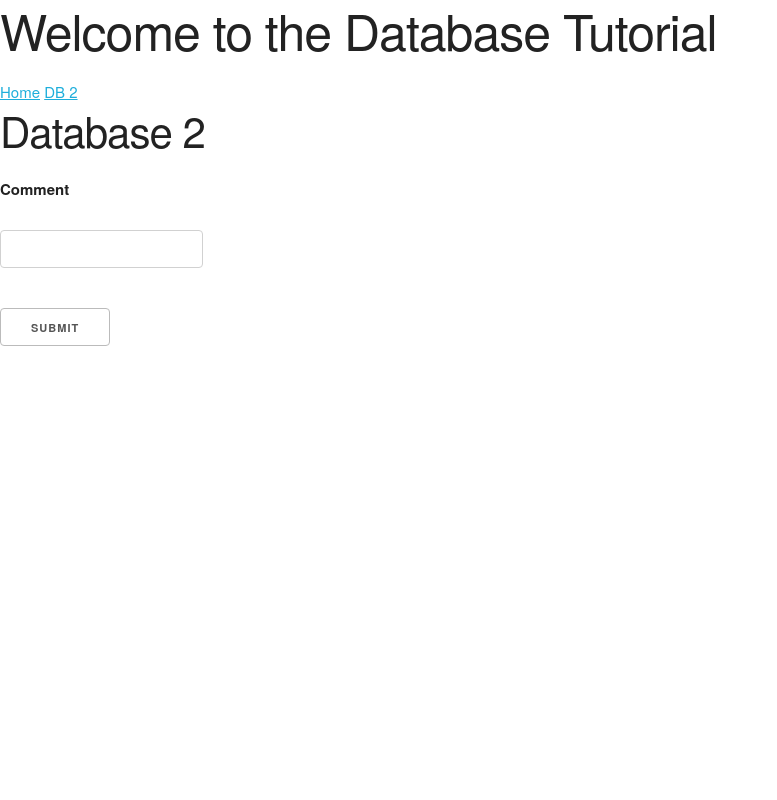
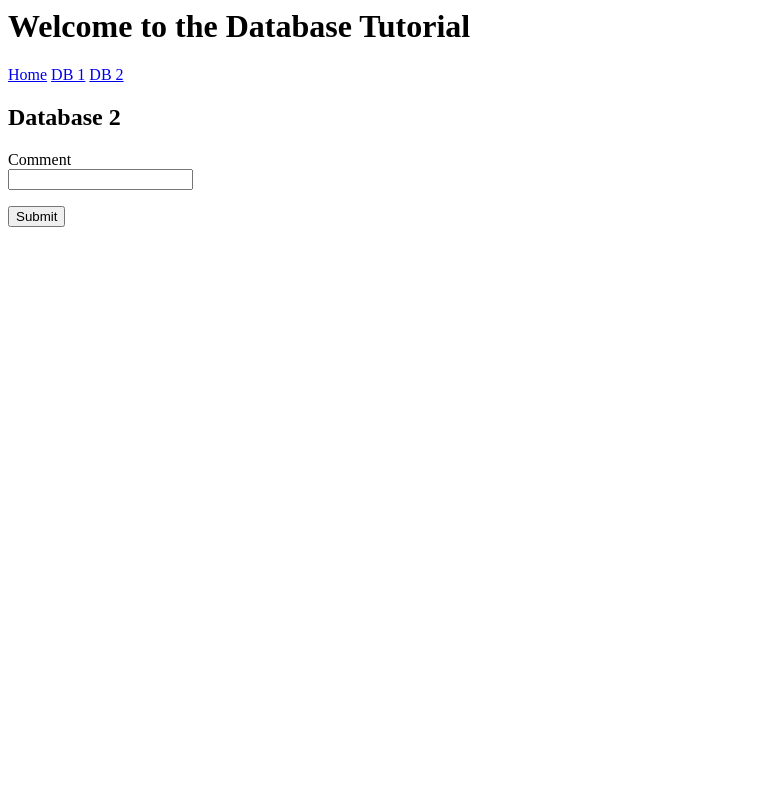
Before and after one commit to AlexJJGreen/flask_database_blueprint, a Flask app: page /database_2/db_2_form in a window 1280 px wide. Shown: the whole page, without its empty margins (0-777 px from the left). Run offline with Flask 2, Linux system fonts and the light colour scheme; parts of the project's set-up code (start-up, migrations or seed data) failed here and were passed over.

Commit message:
fully functional

```diff
--- a/app/__init__.py
+++ b/app/__init__.py
@@ -7,6 +7,8 @@ from flask_migrate import Migrate
 # import blueprints and bp level SQLAlchemy intances
 from .database_2 import database_2
 from app.database_2.models import db as db_2
+from .database_1 import database_1
+from app.database_1.models import db as db_1
 
 # create an instance of migrate not bound to app outside of app context
 migrate = Migrate()
@@ -17,14 +19,18 @@ def create_app():
     app.config.from_object(Config)
 
     # initialize db and migration instances within the app
+    db_1.init_app(app)
     db_2.init_app(app)
+    migrate.init_app(app, db_1)
     migrate.init_app(app, db_2)
 
     with app.app_context():
         # create databases within app context
+        db_1.create_all()
         db_2.create_all()
 
         # register bluprints within app context
+        app.register_blueprint(database_1, url_prefix="/database_1")
         app.register_blueprint(database_2, url_prefix="/database_2")
 
         # import app level routes at end to avoid circular imports
--- a/app/database_1/models.py
+++ b/app/database_1/models.py
@@ -2,7 +2,7 @@ from flask_sqlalchemy import SQLAlchemy
 
 db = SQLAlchemy()
 
-class Comment_Model(db.Model):
+class Comment_Model_1(db.Model):
     id = db.Column(db.Integer, primary_key=True) # <-- NB. Autoincrement defaults to true on primary int key cols (SQLAlchemy)
     comment = db.Column(db.String(144), index=True)
 
--- a/app/database_1/routes.py
+++ b/app/database_1/routes.py
@@ -1,13 +1,13 @@
 from flask import render_template, redirect, url_for
-from . import database_2
+from . import database_1
 from .forms import Comment_Form
-from .models import Comment_Model, db
+from .models import Comment_Model_1, db
 
 @database_1.route("db_1_form", methods=["GET", "POST"])
 def db_1_form():
     form = Comment_Form()
     if form.validate_on_submit():
-        comment = Comment_Model(comment=form.comment.data)
+        comment = Comment_Model_1(comment=form.comment.data)
         db.session.add(comment)
         db.session.commit()
         return redirect(url_for("index"))
--- a/app/database_2/models.py
+++ b/app/database_2/models.py
@@ -2,7 +2,7 @@ from flask_sqlalchemy import SQLAlchemy
 
 db = SQLAlchemy()
 
-class Comment_Model(db.Model):
+class Comment_Model_2(db.Model):
     id = db.Column(db.Integer, primary_key=True) # <-- NB. Autoincrement defaults to true on primary int key cols (SQLAlchemy)
     comment = db.Column(db.String(144), index=True)
 
--- a/app/database_2/routes.py
+++ b/app/database_2/routes.py
@@ -1,13 +1,13 @@
 from flask import render_template, redirect, url_for
 from . import database_2
 from .forms import Comment_Form
-from .models import Comment_Model, db
+from .models import Comment_Model_2, db
 
 @database_2.route("db_2_form", methods=["GET", "POST"])
 def db_2_form():
     form = Comment_Form()
     if form.validate_on_submit():
-        comment = Comment_Model(comment=form.comment.data)
+        comment = Comment_Model_2(comment=form.comment.data)
         db.session.add(comment)
         db.session.commit()
         return redirect(url_for("index"))
--- /dev/null
+++ b/app/database_2/static/styles.css
@@ -0,0 +1,3 @@
+a, p, h1, h2, h3 {
+    color: cornflowerblue;
+}
--- a/app/routes.py
+++ b/app/routes.py
@@ -1,10 +1,12 @@
 from flask import render_template
 from flask import current_app as app
-from app.database_2.models import Comment_Model
+from app.database_1.models import Comment_Model_1
+from app.database_2.models import Comment_Model_2
 
 @app.route("/")
 @app.route("/index")
 def index():
-    db_2_comments = Comment_Model.query.all()
+    db_1_comments = Comment_Model_1.query.all()
+    db_2_comments = Comment_Model_2.query.all()
 
-    return render_template("index.html", db_2_comments=db_2_comments)
+    return render_template("index.html", db_1_comments=db_1_comments, db_2_comments=db_2_comments)
--- a/app/templates/base.html
+++ b/app/templates/base.html
@@ -3,13 +3,12 @@
     <meta charset="UTF-8">
     <meta http-equiv="X-UA-Compatible" content="IE=edge">
     <meta name="viewport" content="width=, initial-scale=1.0">
-    <link rel="stylesheet" href="static/css/normalize.css">
-    <link rel="stylesheet" href="static/css/skeleton.css">
     <title>Database Template</title>
 </head>
 <body>
     <h1>Welcome to the Database Tutorial</h1>
     <a href="{{ url_for('index') }}">Home</a>
+    <a href="{{url_for('database_1.db_1_form')}}">DB 1</a>
     <a href="{{url_for('database_2.db_2_form')}}">DB 2</a>
 
     {% block content %}
--- a/app/templates/index.html
+++ b/app/templates/index.html
@@ -2,8 +2,11 @@
 
 {% block content %}
 <!-- enter a red block for db1 -->
+    {% for comment in db_1_comments %}
+        <p style="color: crimson;">{{comment.comment}}</p>
+    {% endfor %}
 <!-- enter a red block for db2 -->
     {% for comment in db_2_comments %}
-        <p>{{comment.comment}}</p>
+        <p style="color: cornflowerblue;">{{comment.comment}}</p>
     {% endfor %}
 {% endblock %}
--- a/app/templates/static/css/skeleton.css
+++ /dev/null
@@ -1,418 +0,0 @@
-/*
-* Skeleton V2.0.4
-* Copyright 2014, Dave Gamache
-* www.getskeleton.com
-* Free to use under the MIT license.
-* http://www.opensource.org/licenses/mit-license.php
-* 12/29/2014
-*/
-
-
-/* Table of contents
-––––––––––––––––––––––––––––––––––––––––––––––––––
-- Grid
-- Base Styles
-- Typography
-- Links
-- Buttons
-- Forms
-- Lists
-- Code
-- Tables
-- Spacing
-- Utilities
-- Clearing
-- Media Queries
-*/
-
-
-/* Grid
-–––––––––––––––––––––––––––––––––––––––––––––––––– */
-.container {
-  position: relative;
-  width: 100%;
-  max-width: 960px;
-  margin: 0 auto;
-  padding: 0 20px;
-  box-sizing: border-box; }
-.column,
-.columns {
-  width: 100%;
-  float: left;
-  box-sizing: border-box; }
-
-/* For devices larger than 400px */
-@media (min-width: 400px) {
-  .container {
-    width: 85%;
-    padding: 0; }
-}
-
-/* For devices larger than 550px */
-@media (min-width: 550px) {
-  .container {
-    width: 80%; }
-  .column,
-  .columns {
-    margin-left: 4%; }
-  .column:first-child,
-  .columns:first-child {
-    margin-left: 0; }
-
-  .one.column,
-  .one.columns                    { width: 4.66666666667%; }
-  .two.columns                    { width: 13.3333333333%; }
-  .three.columns                  { width: 22%;            }
-  .four.columns                   { width: 30.6666666667%; }
-  .five.columns                   { width: 39.3333333333%; }
-  .six.columns                    { width: 48%;            }
-  .seven.columns                  { width: 56.6666666667%; }
-  .eight.columns                  { width: 65.3333333333%; }
-  .nine.columns                   { width: 74.0%;          }
-  .ten.columns                    { width: 82.6666666667%; }
-  .eleven.columns                 { width: 91.3333333333%; }
-  .twelve.columns                 { width: 100%; margin-left: 0; }
-
-  .one-third.column               { width: 30.6666666667%; }
-  .two-thirds.column              { width: 65.3333333333%; }
-
-  .one-half.column                { width: 48%; }
-
-  /* Offsets */
-  .offset-by-one.column,
-  .offset-by-one.columns          { margin-left: 8.66666666667%; }
-  .offset-by-two.column,
-  .offset-by-two.columns          { margin-left: 17.3333333333%; }
-  .offset-by-three.column,
-  .offset-by-three.columns        { margin-left: 26%;            }
-  .offset-by-four.column,
-  .offset-by-four.columns         { margin-left: 34.6666666667%; }
-  .offset-by-five.column,
-  .offset-by-five.columns         { margin-left: 43.3333333333%; }
-  .offset-by-six.column,
-  .offset-by-six.columns          { margin-left: 52%;            }
-  .offset-by-seven.column,
-  .offset-by-seven.columns        { margin-left: 60.6666666667%; }
-  .offset-by-eight.column,
-  .offset-by-eight.columns        { margin-left: 69.3333333333%; }
-  .offset-by-nine.column,
-  .offset-by-nine.columns         { margin-left: 78.0%;          }
-  .offset-by-ten.column,
-  .offset-by-ten.columns          { margin-left: 86.6666666667%; }
-  .offset-by-eleven.column,
-  .offset-by-eleven.columns       { margin-left: 95.3333333333%; }
-
-  .offset-by-one-third.column,
-  .offset-by-one-third.columns    { margin-left: 34.6666666667%; }
-  .offset-by-two-thirds.column,
-  .offset-by-two-thirds.columns   { margin-left: 69.3333333333%; }
-
-  .offset-by-one-half.column,
-  .offset-by-one-half.columns     { margin-left: 52%; }
-
-}
-
-
-/* Base Styles
-–––––––––––––––––––––––––––––––––––––––––––––––––– */
-/* NOTE
-html is set to 62.5% so that all the REM measurements throughout Skeleton
-are based on 10px sizing. So basically 1.5rem = 15px :) */
-html {
-  font-size: 62.5%; }
-body {
-  font-size: 1.5em; /* currently ems cause chrome bug misinterpreting rems on body element */
-  line-height: 1.6;
-  font-weight: 400;
-  font-family: "Raleway", "HelveticaNeue", "Helvetica Neue", Helvetica, Arial, sans-serif;
-  color: #222; }
-
-
-/* Typography
-–––––––––––––––––––––––––––––––––––––––––––––––––– */
-h1, h2, h3, h4, h5, h6 {
-  margin-top: 0;
-  margin-bottom: 2rem;
-  font-weight: 300; }
-h1 { font-size: 4.0rem; line-height: 1.2;  letter-spacing: -.1rem;}
-h2 { font-size: 3.6rem; line-height: 1.25; letter-spacing: -.1rem; }
-h3 { font-size: 3.0rem; line-height: 1.3;  letter-spacing: -.1rem; }
-h4 { font-size: 2.4rem; line-height: 1.35; letter-spacing: -.08rem; }
-h5 { font-size: 1.8rem; line-height: 1.5;  letter-spacing: -.05rem; }
-h6 { font-size: 1.5rem; line-height: 1.6;  letter-spacing: 0; }
-
-/* Larger than phablet */
-@media (min-width: 550px) {
-  h1 { font-size: 5.0rem; }
-  h2 { font-size: 4.2rem; }
-  h3 { font-size: 3.6rem; }
-  h4 { font-size: 3.0rem; }
-  h5 { font-size: 2.4rem; }
-  h6 { font-size: 1.5rem; }
-}
-
-p {
-  margin-top: 0; }
-
-
-/* Links
-–––––––––––––––––––––––––––––––––––––––––––––––––– */
-a {
-  color: #1EAEDB; }
-a:hover {
-  color: #0FA0CE; }
-
-
-/* Buttons
-–––––––––––––––––––––––––––––––––––––––––––––––––– */
-.button,
-button,
-input[type="submit"],
-input[type="reset"],
-input[type="button"] {
-  display: inline-block;
-  height: 38px;
-  padding: 0 30px;
-  color: #555;
-  text-align: center;
-  font-size: 11px;
-  font-weight: 600;
-  line-height: 38px;
-  letter-spacing: .1rem;
-  text-transform: uppercase;
-  text-decoration: none;
-  white-space: nowrap;
-  background-color: transparent;
-  border-radius: 4px;
-  border: 1px solid #bbb;
-  cursor: pointer;
-  box-sizing: border-box; }
-.button:hover,
-button:hover,
-input[type="submit"]:hover,
-input[type="reset"]:hover,
-input[type="button"]:hover,
-.button:focus,
-button:focus,
-input[type="submit"]:focus,
-input[type="reset"]:focus,
-input[type="button"]:focus {
-  color: #333;
-  border-color: #888;
-  outline: 0; }
-.button.button-primary,
-button.button-primary,
-input[type="submit"].button-primary,
-input[type="reset"].button-primary,
-input[type="button"].button-primary {
-  color: #FFF;
-  background-color: #33C3F0;
-  border-color: #33C3F0; }
-.button.button-primary:hover,
-button.button-primary:hover,
-input[type="submit"].button-primary:hover,
-input[type="reset"].button-primary:hover,
-input[type="button"].button-primary:hover,
-.button.button-primary:focus,
-button.button-primary:focus,
-input[type="submit"].button-primary:focus,
-input[type="reset"].button-primary:focus,
-input[type="button"].button-primary:focus {
-  color: #FFF;
-  background-color: #1EAEDB;
-  border-color: #1EAEDB; }
-
-
-/* Forms
-–––––––––––––––––––––––––––––––––––––––––––––––––– */
-input[type="email"],
-input[type="number"],
-input[type="search"],
-input[type="text"],
-input[type="tel"],
-input[type="url"],
-input[type="password"],
-textarea,
-select {
-  height: 38px;
-  padding: 6px 10px; /* The 6px vertically centers text on FF, ignored by Webkit */
-  background-color: #fff;
-  border: 1px solid #D1D1D1;
-  border-radius: 4px;
-  box-shadow: none;
-  box-sizing: border-box; }
-/* Removes awkward default styles on some inputs for iOS */
-input[type="email"],
-input[type="number"],
-input[type="search"],
-input[type="text"],
-input[type="tel"],
-input[type="url"],
-input[type="password"],
-textarea {
-  -webkit-appearance: none;
-     -moz-appearance: none;
-          appearance: none; }
-textarea {
-  min-height: 65px;
-  padding-top: 6px;
-  padding-bottom: 6px; }
-input[type="email"]:focus,
-input[type="number"]:focus,
-input[type="search"]:focus,
-input[type="text"]:focus,
-input[type="tel"]:focus,
-input[type="url"]:focus,
-input[type="password"]:focus,
-textarea:focus,
-select:focus {
-  border: 1px solid #33C3F0;
-  outline: 0; }
-label,
-legend {
-  display: block;
-  margin-bottom: .5rem;
-  font-weight: 600; }
-fieldset {
-  padding: 0;
-  border-width: 0; }
-input[type="checkbox"],
-input[type="radio"] {
-  display: inline; }
-label > .label-body {
-  display: inline-block;
-  margin-left: .5rem;
-  font-weight: normal; }
-
-
-/* Lists
-–––––––––––––––––––––––––––––––––––––––––––––––––– */
-ul {
-  list-style: circle inside; }
-ol {
-  list-style: decimal inside; }
-ol, ul {
-  padding-left: 0;
-  margin-top: 0; }
-ul ul,
-ul ol,
-ol ol,
-ol ul {
-  margin: 1.5rem 0 1.5rem 3rem;
-  font-size: 90%; }
-li {
-  margin-bottom: 1rem; }
-
-
-/* Code
-–––––––––––––––––––––––––––––––––––––––––––––––––– */
-code {
-  padding: .2rem .5rem;
-  margin: 0 .2rem;
-  font-size: 90%;
-  white-space: nowrap;
-  background: #F1F1F1;
-  border: 1px solid #E1E1E1;
-  border-radius: 4px; }
-pre > code {
-  display: block;
-  padding: 1rem 1.5rem;
-  white-space: pre; }
-
-
-/* Tables
-–––––––––––––––––––––––––––––––––––––––––––––––––– */
-th,
-td {
-  padding: 12px 15px;
-  text-align: left;
-  border-bottom: 1px solid #E1E1E1; }
-th:first-child,
-td:first-child {
-  padding-left: 0; }
-th:last-child,
-td:last-child {
-  padding-right: 0; }
-
-
-/* Spacing
-–––––––––––––––––––––––––––––––––––––––––––––––––– */
-button,
-.button {
-  margin-bottom: 1rem; }
-input,
-textarea,
-select,
-fieldset {
-  margin-bottom: 1.5rem; }
-pre,
-blockquote,
-dl,
-figure,
-table,
-p,
-ul,
-ol,
-form {
-  margin-bottom: 2.5rem; }
-
-
-/* Utilities
-–––––––––––––––––––––––––––––––––––––––––––––––––– */
-.u-full-width {
-  width: 100%;
-  box-sizing: border-box; }
-.u-max-full-width {
-  max-width: 100%;
-  box-sizing: border-box; }
-.u-pull-right {
-  float: right; }
-.u-pull-left {
-  float: left; }
-
-
-/* Misc
-–––––––––––––––––––––––––––––––––––––––––––––––––– */
-hr {
-  margin-top: 3rem;
-  margin-bottom: 3.5rem;
-  border-width: 0;
-  border-top: 1px solid #E1E1E1; }
-
-
-/* Clearing
-–––––––––––––––––––––––––––––––––––––––––––––––––– */
-
-/* Self Clearing Goodness */
-.container:after,
-.row:after,
-.u-cf {
-  content: "";
-  display: table;
-  clear: both; }
-
-
-/* Media Queries
-–––––––––––––––––––––––––––––––––––––––––––––––––– */
-/*
-Note: The best way to structure the use of media queries is to create the queries
-near the relevant code. For example, if you wanted to change the styles for buttons
-on small devices, paste the mobile query code up in the buttons section and style it
-there.
-*/
-
-
-/* Larger than mobile */
-@media (min-width: 400px) {}
-
-/* Larger than phablet (also point when grid becomes active) */
-@media (min-width: 550px) {}
-
-/* Larger than tablet */
-@media (min-width: 750px) {}
-
-/* Larger than desktop */
-@media (min-width: 1000px) {}
-
-/* Larger than Desktop HD */
-@media (min-width: 1200px) {}
```
Also changed, not shown: app.db, app/templates/static/css/normalize.css (deleted).
